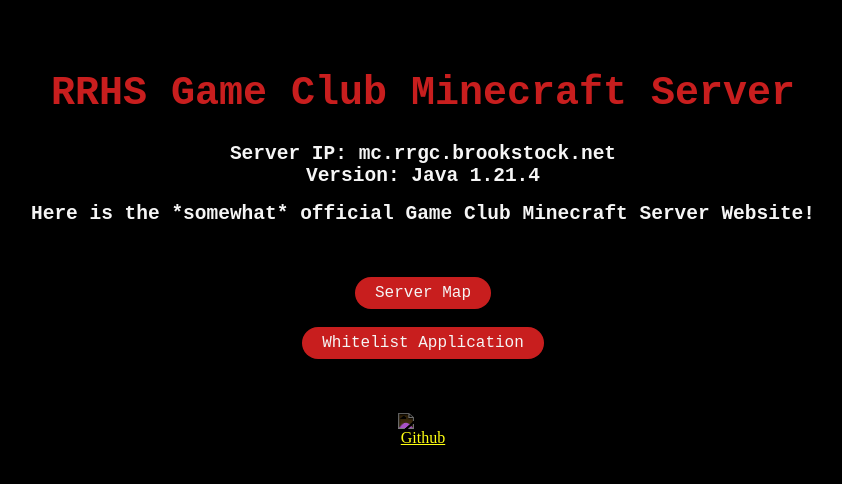
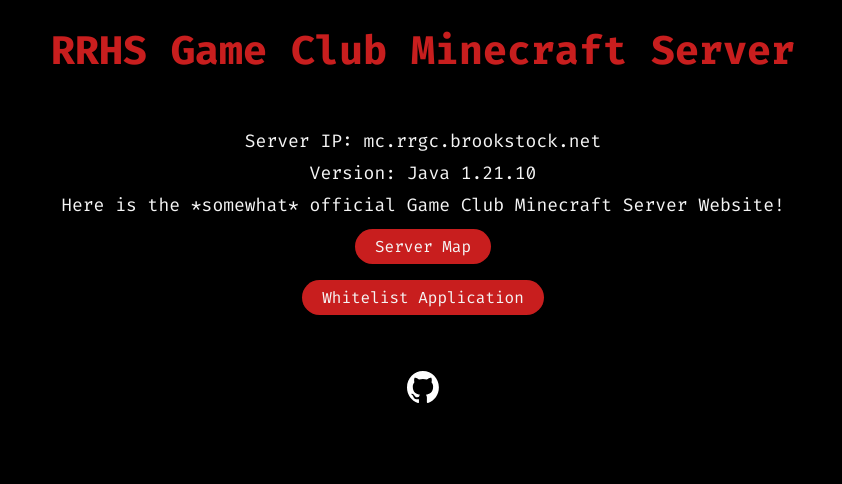
Before and after one commit to forkentiney/rrhs-gcmc, a plain HTML site: page index.html in a window 1280 px wide. Shown: the whole page, without its empty margins (217-1059 px from the left). Drawn offline with Linux system fonts and the light colour scheme.

Commit message:
Updated version number.
This also comes with a complete rework of the index and stylesheet.
Things are more organized and better sorted into classes which can be
styled individually and sensibly. Removed all instances of <br> and used
appropriate margin/padding to achieve the same effect.

```diff
--- a/index.html
+++ b/index.html
@@ -1,52 +1,39 @@
 <!DOCTYPE html>
-<HTML>
-    <title>
-        RRHS Game Club Mincraft
-    </title>
-    <header>
-        <link rel="stylesheet" href="style.css">
-    </header>
-    <body style="background-color: black;">
-    <center>
 
-            <br>
-            <br>
+<html>
+  <head>
+    <meta http-equiv="content-type" content="text/html; charset=UTF-8">
+    <meta name="viewport" content="width=device.width, initial-scale=1.0">
+    <title>RRHS | Minecraft</title>
+    <link rel="stylesheet" href="style.css">
+    <link rel="preconnect" href="https://fonts.googleapis.com">
+    <link rel="preconnect" href="https://fonts.gstatic.com" crossorigin>
+    <link href="https://fonts.googleapis.com/css2?family=Fira+Code:wght@300..700&family=Fira+Sans&family=Jost:ital,wght@0,100..900;1,100..900&display=swap" rel="stylesheet">
+  </head>
 
+  <body>
+    <div class="article">
+      <div class="header">
         <h1>RRHS Game Club Minecraft Server</h1>
+      </div>
 
-        <h2>
-            Server IP: mc.rrgc.brookstock.net
-            <br>
-            Version: Java 1.21.4
-        </h2>
+      <div class="body">
+        <p>Server IP: mc.rrgc.brookstock.net</p>
+        <p>Version: Java 1.21.10</p>
+        <p>Here is the *somewhat* official Game Club Minecraft Server Website!</p>
+        <a class="button" target="_blank" rel="noopener" href="https://rrgc.brookstock.net">
+          <button>Server Map</button>
+        </a>
+        <a class="button" target="_blank" rel="noopener" href="https://docs.google.com/forms/d/e/1FAIpQLSfGzxDG8GCxsz4xRrTPk6PMQwGBnVlqTQlhNqsfHuFBiL5TQw/viewform">
+          <button>Whitelist Application</button>
+        </a>
+      </div>
 
-        <h2>Here is the *somewhat* official Game Club Minecraft Server Website!</h2>
-
-            <br>
-            <br>
-
-        <a target="_blank" rel="noopener" href="https://rrgc.brookstock.net">
-            <button>Server Map</button>
+      <div class="footer">
+        <a target="_blank" rel="noopener" href="https://github.com/forkentiney/rrhs-gcmc/">
+          <img src="./static/images/icons/github-mark-white.svg" class="icon" alt="Github">
         </a>
-
-            <br>
-            <br>
-
-        <a target="_blank" rel="noopener" href="https://docs.google.com/forms/d/e/1FAIpQLSfGzxDG8GCxsz4xRrTPk6PMQwGBnVlqTQlhNqsfHuFBiL5TQw/viewform">
-            <button>Whitelist Application</button>
-        </a>
-
-            <br>
-            <br>
-            <br>
-            <br>
-
-        <a target="_blank" rel="noopener" href="https://github.com/forkentiney/rrhs-gcmc/">
-        <img src="./static/fontawesome/github-brands-solid.svg" class="icon" alt="Github">
-        </a>
-    </center>
-    </body>
-    <footer>
-
-    </footer>
-</HTML>
+      </div>
+    </div>
+  </body>
+</html>
--- a/style.css
+++ b/style.css
@@ -1,18 +1,46 @@
+* {
+  margin: 0px;
+  padding: 0px;
+  border: 0px;
+  font-size: 100%;
+  font-family: "Fira Code", monospace;
+	box-sizing: border-box;
+	color: whitesmoke;
+	background-color: inherit;
+}
+
+body {
+  background-color: black;
+}
+
 h1 {
-    font-family: monospace;
   color: rgb(200, 30, 30);
   font-size: 40px;
 }
+
 h2 {
-    font-family: monospace;
-    color: whitesmoke;
 }
+
 p {
-    font-family: monospace;
-    color: whitesmoke;
-    font-size: 10px;
+  font-size: 18px;
+  margin: 4px 0;
 }
-button {
+
+.article, .body, .header, .footer {
+  display: flex;
+  flex-direction: column;
+  justify-content: center;
+  align-items: stretch;
+}
+
+.body, .header, .footer {
+  margin: 24px 0;
+  align-items: center;
+  text-align: center;
+}
+
+.button {
+  margin: 8px 0;
   background-color: rgb(200, 30, 30);
   border-radius: 100px;
   color: whitesmoke;
@@ -29,8 +57,8 @@
   -webkit-user-select: none;
   touch-action: manipulation;
 }
+
 .icon {
-    filter: invert(100%);
   height: 32px;
   max-width: 50px;
 }
```
Also changed, not shown: static/images/icons/github-mark-white.svg (added), static/images/icons/github-mark.svg (added). Lines whose indentation alone changed are shown as unchanged.
